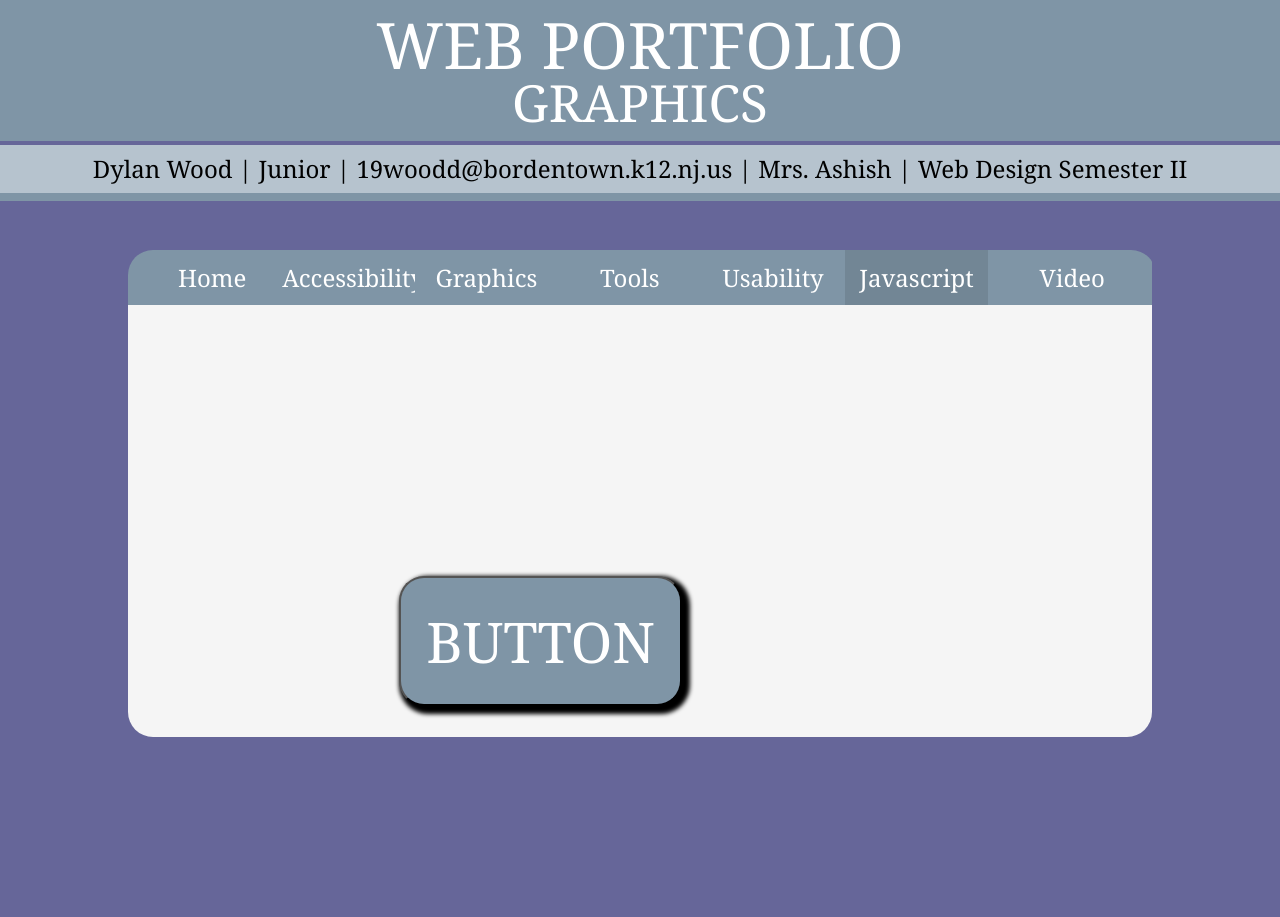
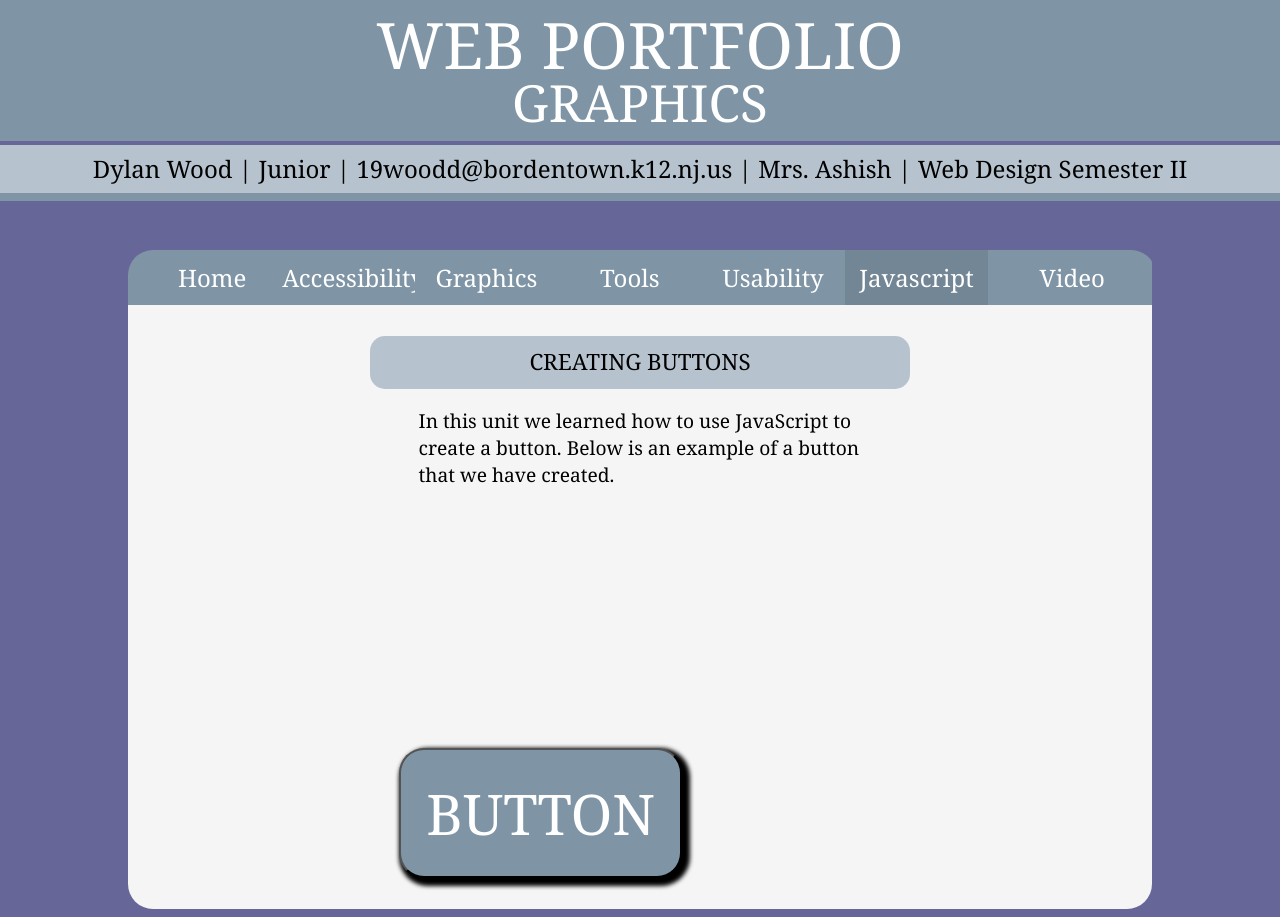
Before and after one commit to 19woodd/baseball, a Jekyll site: the page javascript.html, which Jekyll copies as it is, in a window 1280 px wide. Built offline with Jekyll 4.4.1, drawn with Linux system fonts in a browser that asks for light colours.

Commit message:
Add files via upload

```diff
--- a/accessibility.html
+++ b/accessibility.html
@@ -2,7 +2,7 @@
 <!DOCTYPE html>
 <html lang="en">
 <head>
-	<title>Accessibility</title>
+	<title>Web Portfolio: Accessibility</title>
 	<LINK REL=StyleSheet HREF="mystyle.css" TYPE="text/css" MEDIA=screen>
 </head>
 <body>
--- a/graphics.html
+++ b/graphics.html
@@ -18,7 +18,7 @@
 <li><a href="video.html" id="righttab">Video</a></li>
 </ul>
 <div class="main">
-<div class="heading"><div class="head">EVALUATION OF WEB GRAPHICS</div><p class="overview">The purpose of graphics in web design is to add
+<div class="heading"><div class="head">WEB GRAPHICSS</div><p class="overview">The purpose of graphics in web design is to add
 visual appeal to the information on the web page, helpingto maintain viewer interest and create visual structure for information and
 links on the page.</p></div>
 <div class="unit">UNIT 2 - CREATING WEB PAGES WITH HTML</div>
@@ -64,7 +64,8 @@ graphics such as this.</p>
 <a href="Images/chasefieldlarge.jpg"><img src="Images/chasefield_EricKilby.jpg" width="72" height="72" alt="Chase Field"/></a>
 <a href="Images/cabotslandinglarge.jpg"><img src="Images/cabotslanding_AndreaSchaffer.jpg" width="72" height="72" alt="Cabot's Landing"/></a>
 </div>
-<div class="heading"><div class="head">SAMPLE BUTTONS</div><p id="overview">These are different buttons typically seen on a web page.<p></div>
+<div class="heading"><div class="head">SAMPLE BUTTONS</div><p class="overview">These are different buttons typically seen on a web page.<p></div>
+<div class="album">
 <img src="Images/eyeicon.jpg" width="72" height="72" alt="Visibility"/>
 <img src="Images/mailicon.jpg" width="72" height="72" alt="Mail"/>
 <img src="Images/graphicsicon.jpg" width="72" height="72" alt="Graphics"/>
--- a/index.html
+++ b/index.html
@@ -135,7 +135,6 @@ groups in which we tested each others' usability, identifying potential design e
  this information to improve our own web sites. In addition, we learned how to publish our page to the web. To do this,
   we used GitHub, an online publishing resource, and published our personal projects to the web for everyone to see.</p>
 <br/>
-
 <button onclick="toggleClock()" id="clockButton">Show clock</button>
 </div>
 </body>
--- a/javascript.html
+++ b/javascript.html
@@ -5,8 +5,8 @@
 	<LINK REL=StyleSheet HREF="mystyle.css" TYPE="text/css" MEDIA=screen>
 	<script>
 	function showAlert() {
-		var myText = "Put the lime in the coconut";
-		alert ("And shake it all up!");
+		var myText = "Press me";
+		alert ("You just pressed a button");
 	}
 	</script>
 </head>
@@ -24,6 +24,9 @@
 <li><a href="video.html" id="righttab">Video</a></li>
 </ul>
 <div class="main">
+<div class="unit">CREATING BUTTONS</div>
+<p class="reflection">In this unit we learned how to use JavaScript to create a button. Below is an example of a button
+that we have created.</p>
 <button onclick="showAlert()">BUTTON</button>
 </div>
 </body>
--- a/video.html
+++ b/video.html
@@ -1,7 +1,7 @@
 <!DOCTYPE html>
 <html lang="en">
 <head>
-	<title>Video</title>
+	<title>Web Portfolio: Video</title>
 	<LINK REL=StyleSheet HREF="mystyle.css" TYPE="text/css" MEDIA=screen>
 </head>
 <body>
```
Also changed, not shown: other parts of index.html (+1 -1 lines).
